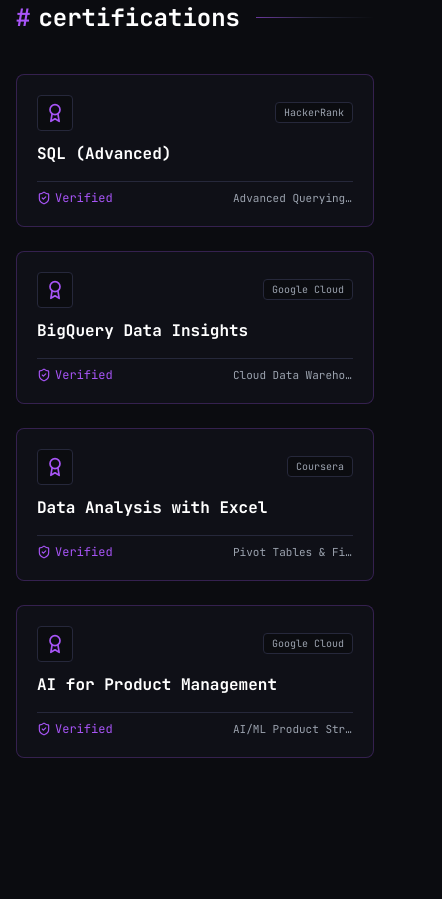
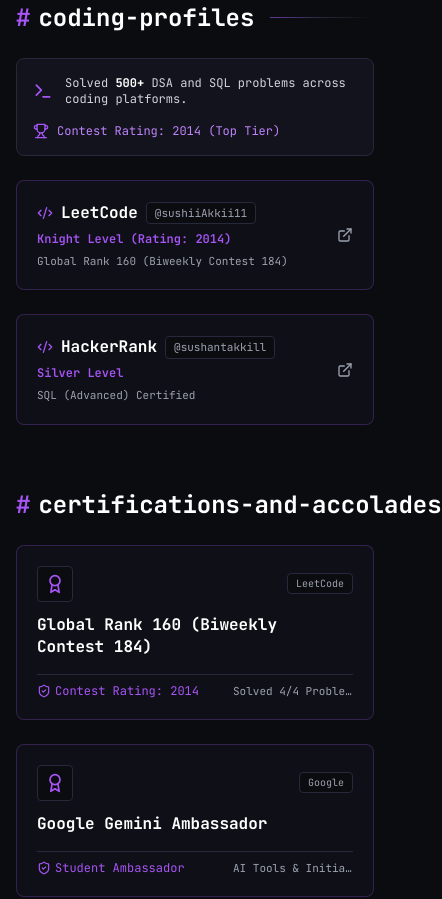
Before and after one commit to sushantpawar01/portfolio-, a React (Vite) app: page / in a window 390 px wide. Shown: the part 6080-6979 px from the top of the page, 442 px wide, since content can reach past the window. Built offline with nearby package versions, Linux system fonts and the light colour scheme.

Commit message:
Refactor Certifications component with new icons and profiles

```diff
--- a/src/components/Certifications.jsx
+++ b/src/components/Certifications.jsx
@@ -1,56 +1,138 @@
 import React from 'react';
-import { Award, CheckCircle, ExternalLink, ShieldCheck } from 'lucide-react';
+import { Award, ShieldCheck, Trophy, Sparkles, Terminal, Code2, ExternalLink } from 'lucide-react';
 
 const certs = [
+  {
+    title: 'Global Rank 160 (Biweekly Contest 184)',
+    issuer: 'LeetCode',
+    credential: 'Contest Rating: 2014',
+    badge: 'Solved 4/4 Problems'
+  },
+  {
+    title: 'Google Gemini Ambassador',
+    issuer: 'Google',
+    credential: 'Student Ambassador',
+    badge: 'AI Tools & Initiatives'
+  },
+  {
+    title: 'Derive Insights from BigQuery Data',
+    issuer: 'Google Cloud',
+    credential: 'Skill Badge',
+    badge: 'BigQuery Data Analytics'
+  },
   {
     title: 'SQL (Advanced)',
     issuer: 'HackerRank',
     credential: 'Verified Skill Certificate',
-    iconColor: '#34d399',
     badge: 'Advanced Querying & Aggregation'
   },
   {
     title: 'BigQuery Data Insights',
     issuer: 'Google Cloud',
     credential: 'Professional Certificate',
-    iconColor: '#38bdf8',
     badge: 'Cloud Data Warehousing'
   },
   {
     title: 'Data Analysis with Excel',
     issuer: 'Coursera',
     credential: 'Specialization Certificate',
-    iconColor: '#facc15',
     badge: 'Pivot Tables & Financial Modeling'
   },
   {
     title: 'AI for Product Management',
     issuer: 'Google Cloud',
     credential: 'Executive Certificate',
-    iconColor: '#a855f7',
     badge: 'AI/ML Product Strategy'
+  }
+];
+
+const codingProfiles = [
+  {
+    platform: 'LeetCode',
+    handle: 'sushiiAkkii11',
+    rank: 'Knight Level (Rating: 2014)',
+    highlight: 'Global Rank 160 (Biweekly Contest 184)',
+    link: 'https://leetcode.com/u/sushiiAkkii11/'
+  },
+  {
+    platform: 'HackerRank',
+    handle: 'sushantakkill',
+    rank: 'Silver Level',
+    highlight: 'SQL (Advanced) Certified',
+    link: 'https://www.hackerrank.com/profile/sushantakkill'
   }
 ];
 
 const Certifications = () => {
   return (
     <section id="certifications" className="py-16 bg-[#0b0c10] relative">
-      <div className="max-w-7xl mx-auto px-4 sm:px-6 lg:px-8">
+      <div className="max-w-7xl mx-auto px-4 sm:px-6 lg:px-8 space-y-16">
 
-        {/* Section Header */}
-        <div className="flex items-center gap-4 mb-10">
+        {/* Coding Profiles & Activity */}
+        <div className="space-y-6">
+          <div className="flex items-center gap-4">
             <h2 className="text-2xl sm:text-3xl font-bold font-mono text-white flex items-center gap-2 shrink-0">
-            <span className="text-[#a855f7]">#</span>certifications
+              <span className="text-[#a855f7]">#</span>coding-profiles
             </h2>
             <div className="h-px bg-gradient-to-r from-[#a855f7]/60 via-[#26283b] to-transparent w-full" />
           </div>
 
-        {/* Certifications Grid */}
-        <div className="grid grid-cols-1 sm:grid-cols-2 lg:grid-cols-4 gap-6">
+          {/* Metric Highlights Banner */}
+          <div className="p-4 rounded-lg bg-[#12131c] border border-[#26283b] flex flex-col sm:flex-row sm:items-center justify-between gap-4 font-mono text-xs">
+            <div className="flex items-center gap-3 text-gray-300">
+              <Terminal className="w-5 h-5 text-[#a855f7] shrink-0" />
+              <span>
+                Solved <strong className="text-white font-bold">500+</strong> DSA and SQL problems across coding platforms.
+              </span>
+            </div>
+            <div className="flex items-center gap-2 text-[#c084fc]">
+              <Trophy className="w-4 h-4 text-[#a855f7]" />
+              <span>Contest Rating: 2014 (Top Tier)</span>
+            </div>
+          </div>
+
+          <div className="grid grid-cols-1 sm:grid-cols-2 gap-6">
+            {codingProfiles.map((item, idx) => (
+              <a
+                key={idx}
+                href={item.link}
+                target="_blank"
+                rel="noopener noreferrer"
+                className="code-card p-5 rounded-lg flex items-center justify-between border border-[#26283b] bg-[#12131c] group hover:border-[#a855f7] transition-all font-mono"
+              >
+                <div className="space-y-1.5">
+                  <div className="flex items-center gap-2">
+                    <Code2 className="w-4 h-4 text-[#a855f7]" />
+                    <span className="font-bold text-white text-base group-hover:text-[#c084fc] transition-colors">
+                      {item.platform}
+                    </span>
+                    <span className="text-[11px] text-gray-400 bg-[#0b0c10] px-2 py-0.5 rounded border border-[#26283b]">
+                      @{item.handle}
+                    </span>
+                  </div>
+                  <p className="text-xs text-[#a855f7] font-semibold">{item.rank}</p>
+                  <p className="text-[11px] text-gray-400">{item.highlight}</p>
+                </div>
+                <ExternalLink className="w-4 h-4 text-gray-400 group-hover:text-white transition-colors" />
+              </a>
+            ))}
+          </div>
+        </div>
+
+        {/* Certifications & Accolades */}
+        <div className="space-y-6">
+          <div className="flex items-center gap-4">
+            <h2 className="text-2xl sm:text-3xl font-bold font-mono text-white flex items-center gap-2 shrink-0">
+              <span className="text-[#a855f7]">#</span>certifications-and-accolades
+            </h2>
+            <div className="h-px bg-gradient-to-r from-[#a855f7]/60 via-[#26283b] to-transparent w-full" />
+          </div>
+
+          <div className="grid grid-cols-1 sm:grid-cols-2 lg:grid-cols-3 xl:grid-cols-4 gap-6">
             {certs.map((cert, idx) => (
               <div
                 key={idx}
-              className="code-card p-5 rounded-lg flex flex-col justify-between space-y-4 group hover:border-[#a855f7]"
+                className="code-card p-5 rounded-lg flex flex-col justify-between space-y-4 group hover:border-[#a855f7] transition-all"
               >
                 <div className="space-y-3">
                   <div className="flex items-center justify-between">
@@ -69,7 +151,7 @@ const Certifications = () => {
 
                 <div className="pt-2 border-t border-[#26283b] flex items-center justify-between text-xs font-mono">
                   <span className="text-[#a855f7] flex items-center gap-1">
-                  <ShieldCheck className="w-3.5 h-3.5" /> Verified
+                    <ShieldCheck className="w-3.5 h-3.5" /> {cert.credential}
                   </span>
                   <span className="text-gray-400 text-[11px] truncate max-w-[120px]">
                     {cert.badge}
@@ -78,6 +160,7 @@ const Certifications = () => {
               </div>
             ))}
           </div>
+        </div>
 
       </div>
     </section>
```
Lines whose indentation alone changed are shown as unchanged.
